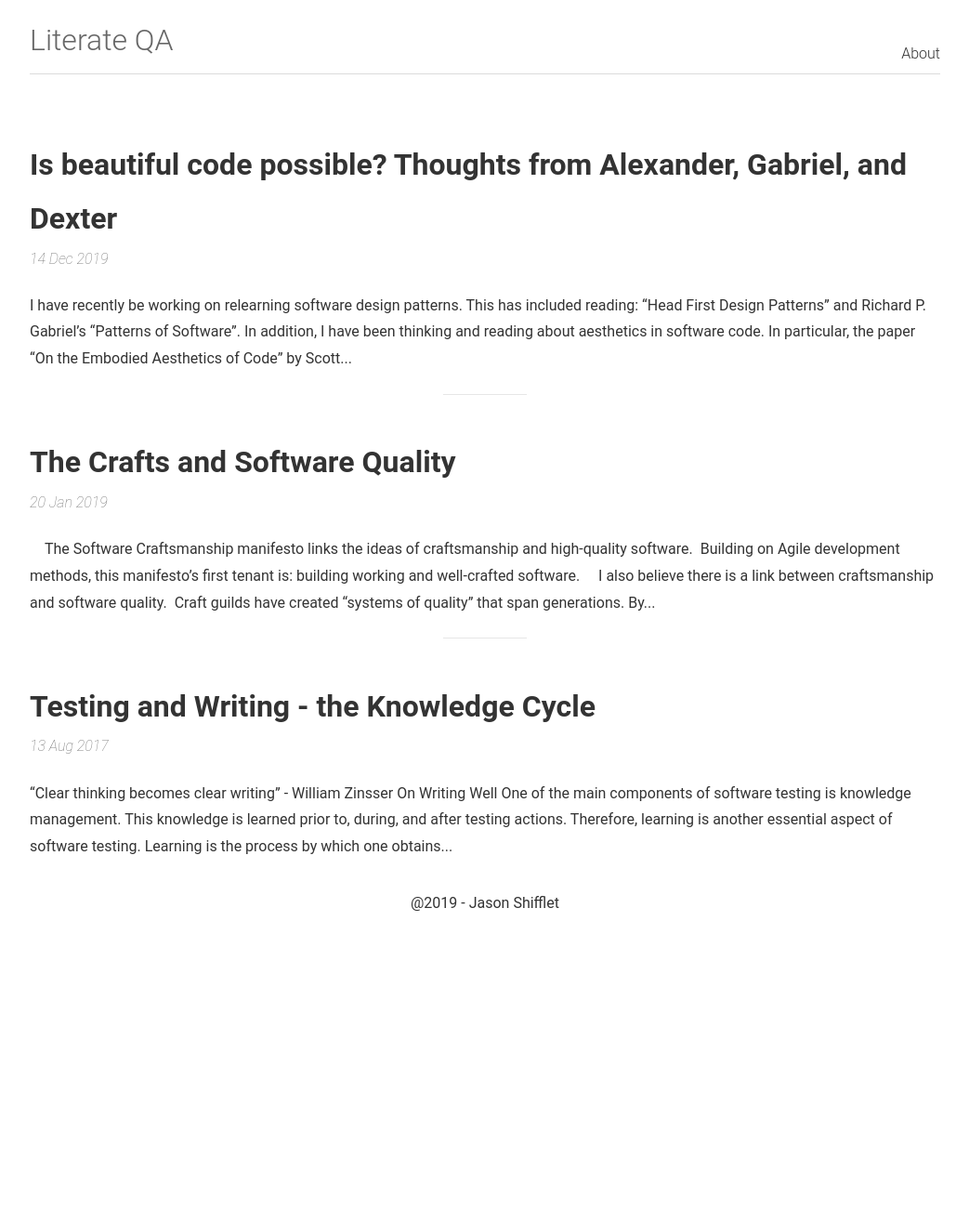
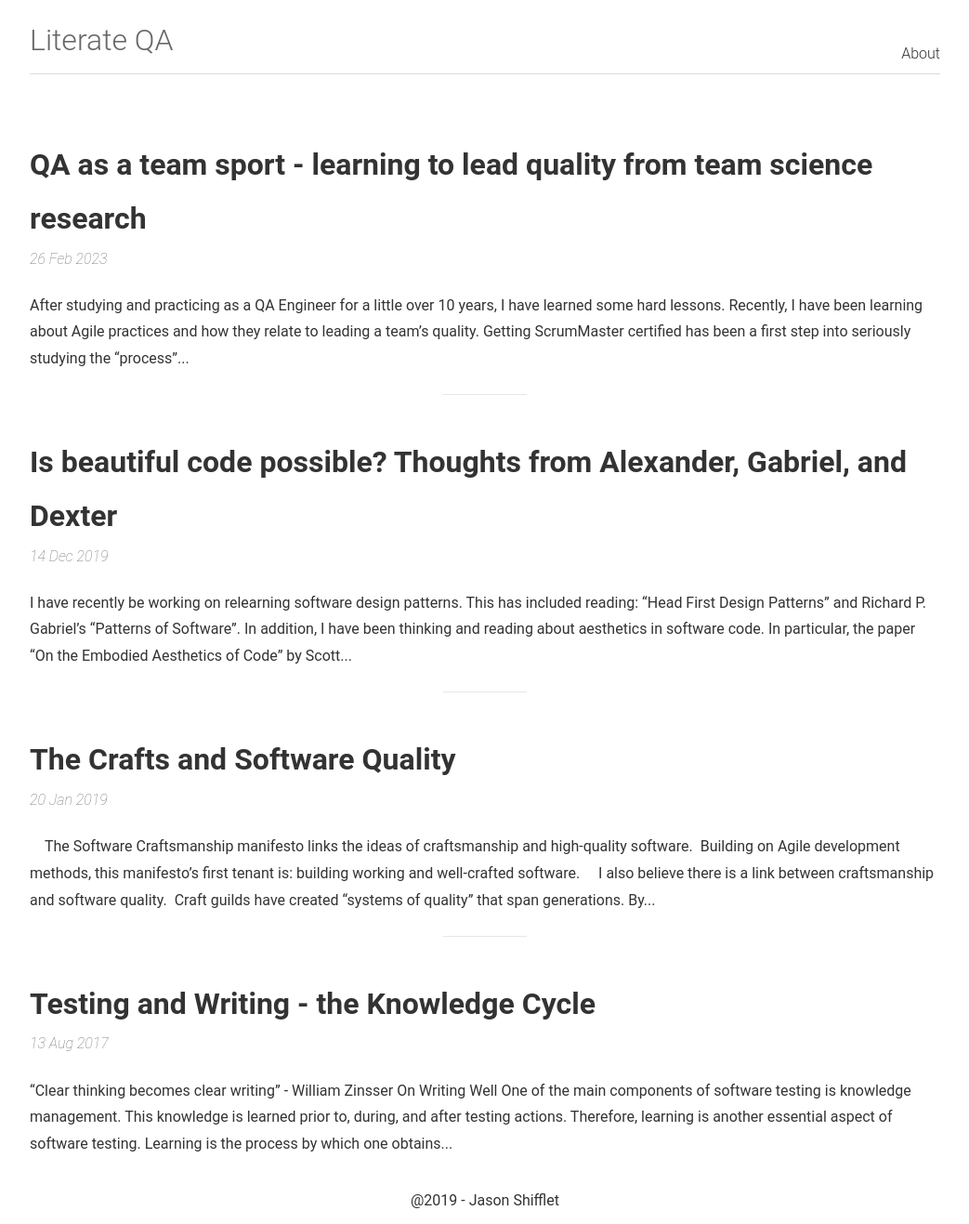
Before and after one commit to jshifflet/jshifflet.github.io, a Jekyll site: the page built from index.html, in a window 1280 px wide. Shown: the whole page at 93% size, without its empty margins (118-1161 px from the left). Built offline with Jekyll 4.4.1, drawn with Linux system fonts in a browser that asks for light colours; the list of posts is cut into pages by our own code; before the commit the page ends 997 px from its top, so only the background shows below that.

Commit message:
Add post for QA as a team sport

````diff
--- a/_config.yml
+++ b/_config.yml
@@ -1,6 +1,6 @@
 # Site settings
-title: Literate QA
-description: "A blog about the craft and art of QA automation."
+title: Managing Quality
+description: "A blog about the art, craft, and science of leading quality"
 url: "https://jshifflet.github.io"
 author:
   name: "Jason Shifflet"
--- /dev/null
+++ b/_posts/2023-02-26-qa-as-a-team-sport.md
@@ -0,0 +1,23 @@
+---
+title: QA as a team sport - learning to lead quality from team science research
+---
+
+After studying and practicing as a QA Engineer for a little over 10 years, I have learned some hard lessons. Recently, I have been learning about Agile practices and how they relate to leading a team's quality.
+
+Getting ScrumMaster certified has been a first step into seriously studying the "process" of quality. Scrum and the Agile Manifesto before it really emphasizes what I would call soft skills.  For most of my career, I have always emphasized hard skills such as: coding craftsmanship, design patterns, test automation, TDD/BDD, etc.  During my work experiences it has never been these hard skills that caused failure.  It has always been the soft skills the lead to success of failure.
+
+Quality is a team effort and QA Engineers must facilitate and lead for quality.  All the automation in the world cannot bring about success alone. I used to think of process as something that would get in the way of true software craftsmanship. Now I see it as a way to protect engineers from burnout and other scheduling abuse as well as a way to reinforce quality practices.
+
+Learning more about process has led me to a second field of study - team science from Industrial and Organizational Psychology. Agile and Scrum talk a lot about cross-functional teams.  These teams have been heavily studied in the military and medical fields.  I believe much can be learned from these studies.
+
+One of the leaders in team science is Eduardo Salas. Who has a PhD in Industrial and Organizational Psychology.  He has done research and training for the U.S. military and the medical field.  Through his studies he has found the team training can account for about 20% of team performance variance.  While 20% might seem like a lot, what about the other 80%?  Some of the other 80% comes from organizational leadership and training.  In other words, team training without leadership support is just about useless.
+
+In an interview with Dr. Salas, which can be found [here](https://psnet.ahrq.gov/perspective/conversation-eduardo-salas-phd), Salas talks in-depth about bringing what he learned from military team research to the medical community. One part of the interview stuck me as really relevant.
+
+```
+The first thing is how physicians are trained and educated. I read recently about the cowboy mentality: "I know everything; therefore, I'm the one that has all the solutions." Some of the resistance stems from the nature of the training and the education physicians are receiving.
+```
+
+Software Engineering training can emphasize this "cowboy mentality" as well. Think of the image of the genius coder who will solve all the hard problems if only left alone with their genius and a keyboard.
+
+In the end, like military and medical applications, software engineering must rely on cross-functional teams: Software Engineers, QA engineers, Devops, Security Engineers, etc. in order to succeed.  I think QA Engineering can learn a lot from team science and Agile research/practice.  Quality is a team sport.  This leads to the conclusion that team psychology can be a useful field of knowledge to promote better software quality practices.  Check out the above article for an interesting conversation from one of leaders in team science.
````
